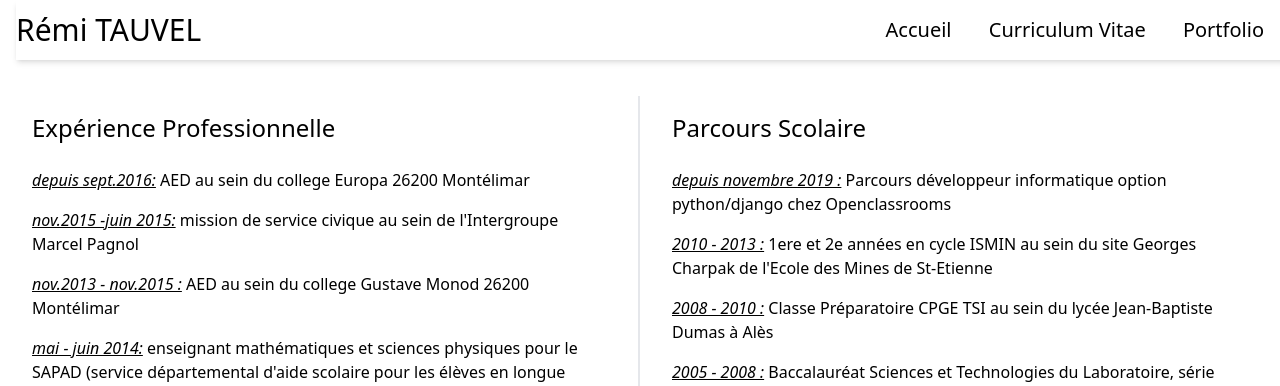
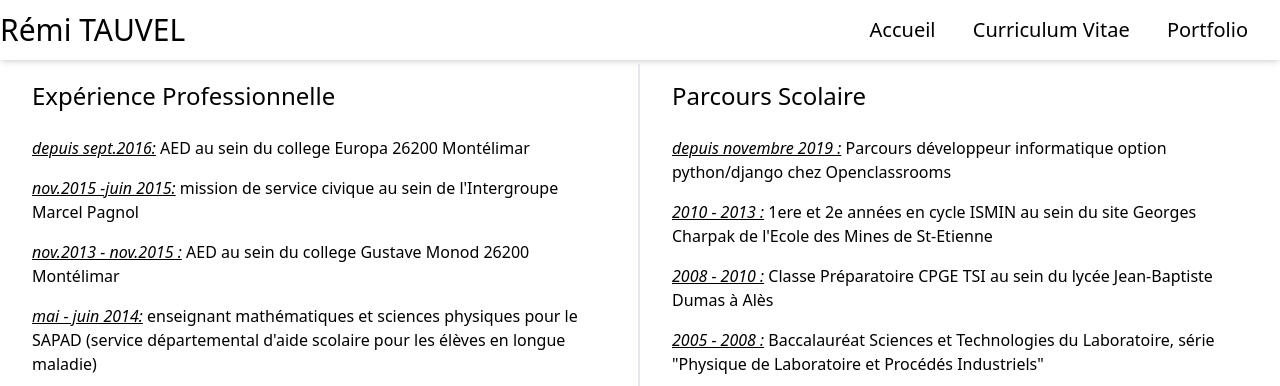
Before and after one commit to remace/portfolio, a Flask app: page /cv in a window 1280 px wide. Shown: the top 386 px of the page. Run offline with Flask 3, Linux system fonts and the light colour scheme; parts of the project's set-up code (start-up, migrations or seed data) failed here and were passed over; some libraries are stand-ins or nearby versions.

```diff
--- a/website/templates/base.html
+++ b/website/templates/base.html
@@ -8,7 +8,7 @@
     <script src="https://cdn.tailwindcss.com"></script>
 </head>
 <body class="flex flex-col min-h-screen">
-    <header class=" w-full top-0 p-4">
+    <header class=" w-full top-0">
         {% include "menu.html" %}
     </header>
 
```
Also changed, not shown: website/settings/__init__.py (added).
